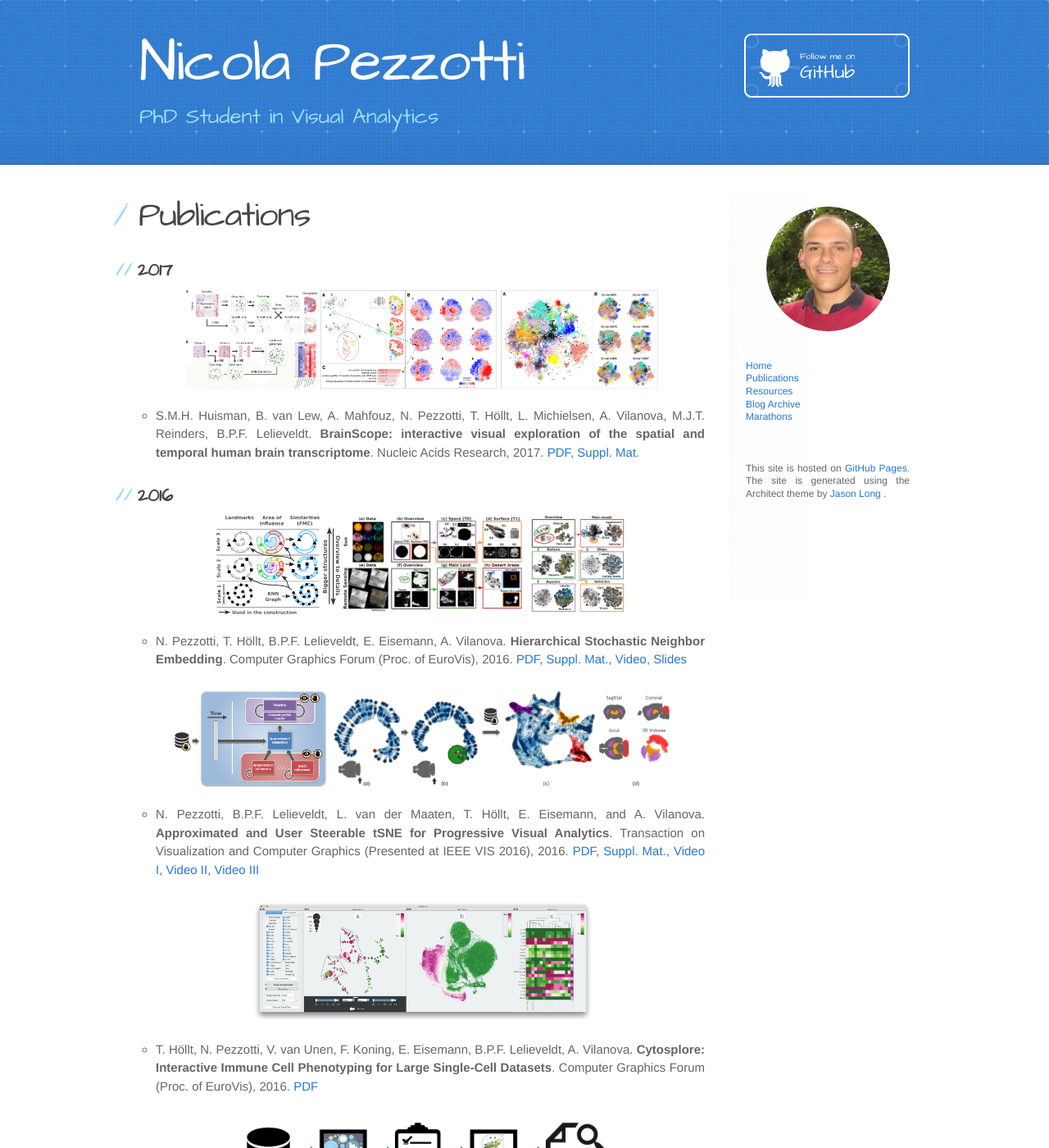
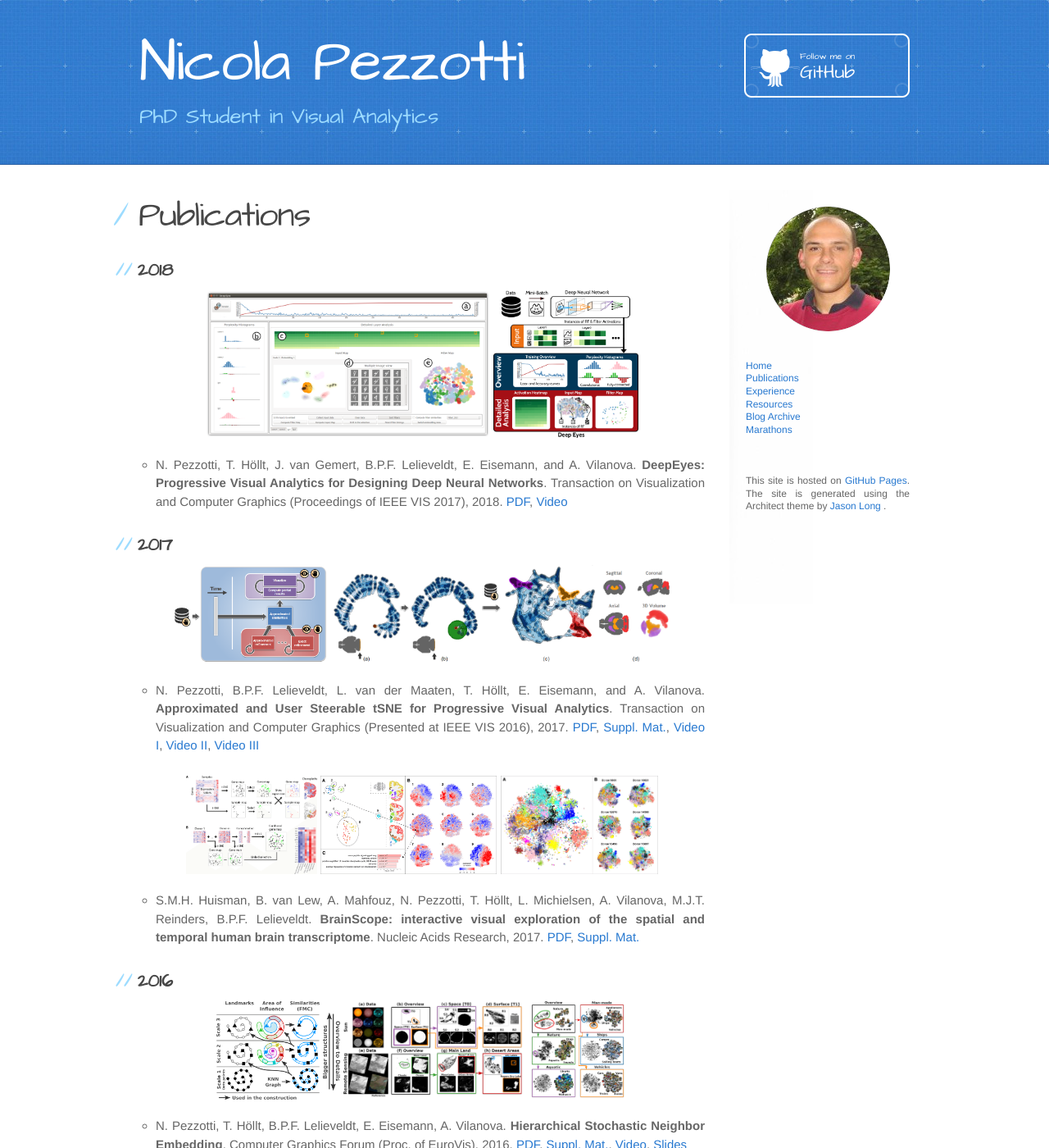
Before and after one commit to Nicola17/Nicola17.github.io, a Jekyll site: the page built from publications/index.md, in a window 1280 px wide and 1400 px high. Shown: the whole window at 82% size. Built offline with Jekyll 4.4.1, drawn with Linux system fonts in a browser that asks for light colours.

Commit message:
Adds experience and DeepEyes without paper

```diff
--- a/_layouts/default.html
+++ b/_layouts/default.html
@@ -65,6 +65,9 @@
             <a href="{{ site.baseurl }}/publications/">Publications</a>
           </div>
           <div>
+            <a href="{{ site.baseurl }}/experience/">Experience</a>
+          </div>
+          <div>
             <a href="{{ site.baseurl }}/resources/">Resources</a>
           </div>
           <div>
--- a/publications/index.md
+++ b/publications/index.md
@@ -6,8 +6,30 @@ title: Nicola Pezzotti - Publications
 Publications
 ================
 
+2018
+-------
+
+<center>
+<img src="Pictures/2018_deep_eyes/teaser.png" height="180">
+<img src="Pictures/2018_deep_eyes/workflow.png" height="180">
+<!--<img src="Pictures/a_tsne/rt.png" height="120">-->
+</center>
+
+* N. Pezzotti, T. Höllt, J. van Gemert, B.P.F. Lelieveldt, E. Eisemann, and A. Vilanova. **DeepEyes: Progressive Visual Analytics for Designing Deep Neural Networks**. Transaction on Visualization and Computer Graphics (Proceedings of IEEE VIS 2017), 2018. [PDF](), [Video]()
+
+
+
 2017
 -------
+
+<center>
+<img src="Pictures/a_tsne/overview.png" height="120">
+<img src="Pictures/a_tsne/aba.png" height="120">
+<!--<img src="Pictures/a_tsne/rt.png" height="120">-->
+</center>
+
+* N. Pezzotti, B.P.F. Lelieveldt, L. van der Maaten, T. Höllt, E. Eisemann, and A. Vilanova. **Approximated and User Steerable tSNE for Progressive Visual Analytics**. Transaction on Visualization and Computer Graphics (Presented at IEEE VIS 2016), 2017. [PDF](2016_AtSNE.pdf), [Suppl. Mat.](https://www.researchgate.net/publication/303305902_A-tSNE_supplemental_materials), [Video I](https://www.researchgate.net/publication/303305958_A-tSNE_Comparison_on_the_MNIST_dataset), [Video II](https://www.researchgate.net/publication/303305906_A-tSNE_Case_Study_I_-_Mouse_Brain), [Video III](https://www.researchgate.net/publication/303305908_A-tSNE_Case_Study_II_-_Data_Stream)
+
 
 <center>
 <img src="Pictures/2017_brainscope/brainscope_2.png" height="120">
@@ -28,14 +50,6 @@ Publications
 </center>
 
 * N. Pezzotti, T. Höllt, B.P.F. Lelieveldt, E. Eisemann, A. Vilanova. **Hierarchical Stochastic Neighbor Embedding**. Computer Graphics Forum (Proc. of EuroVis), 2016. [PDF](/publications/2016_hsne/preprint.pdf), [Suppl. Mat.](/publications/2016_hsne/experiments.pdf), [Video](/publications/2016_hsne/sun_analysis.mp4), [Slides](http://www.slideshare.net/NicolaPezzotti/hierarchical-stochastic-neighbor-embedding)
-
-<center>
-<img src="Pictures/a_tsne/overview.png" height="120">
-<img src="Pictures/a_tsne/aba.png" height="120">
-<!--<img src="Pictures/a_tsne/rt.png" height="120">-->
-</center>
-
-* N. Pezzotti, B.P.F. Lelieveldt, L. van der Maaten, T. Höllt, E. Eisemann, and A. Vilanova. **Approximated and User Steerable tSNE for Progressive Visual Analytics**. Transaction on Visualization and Computer Graphics (Presented at IEEE VIS 2016), 2016. [PDF](2016_AtSNE.pdf), [Suppl. Mat.](https://www.researchgate.net/publication/303305902_A-tSNE_supplemental_materials), [Video I](https://www.researchgate.net/publication/303305958_A-tSNE_Comparison_on_the_MNIST_dataset), [Video II](https://www.researchgate.net/publication/303305906_A-tSNE_Case_Study_I_-_Mouse_Brain), [Video III](https://www.researchgate.net/publication/303305908_A-tSNE_Case_Study_II_-_Data_Stream)
 
 <center>
 <img src="Pictures/cytosplore.jpg" height="150">
```
Also changed, not shown: _posts/2017-4-28-internship-inria.md (+2 -2 lines), experience/index.md (added, +50 -0 lines), index.md (+1 -1 lines), marathons/index.md (+1 -1 lines), publications/Pictures/2018_deep_eyes/teaser.png (added), publications/Pictures/2018_deep_eyes/workflow.png (added).
